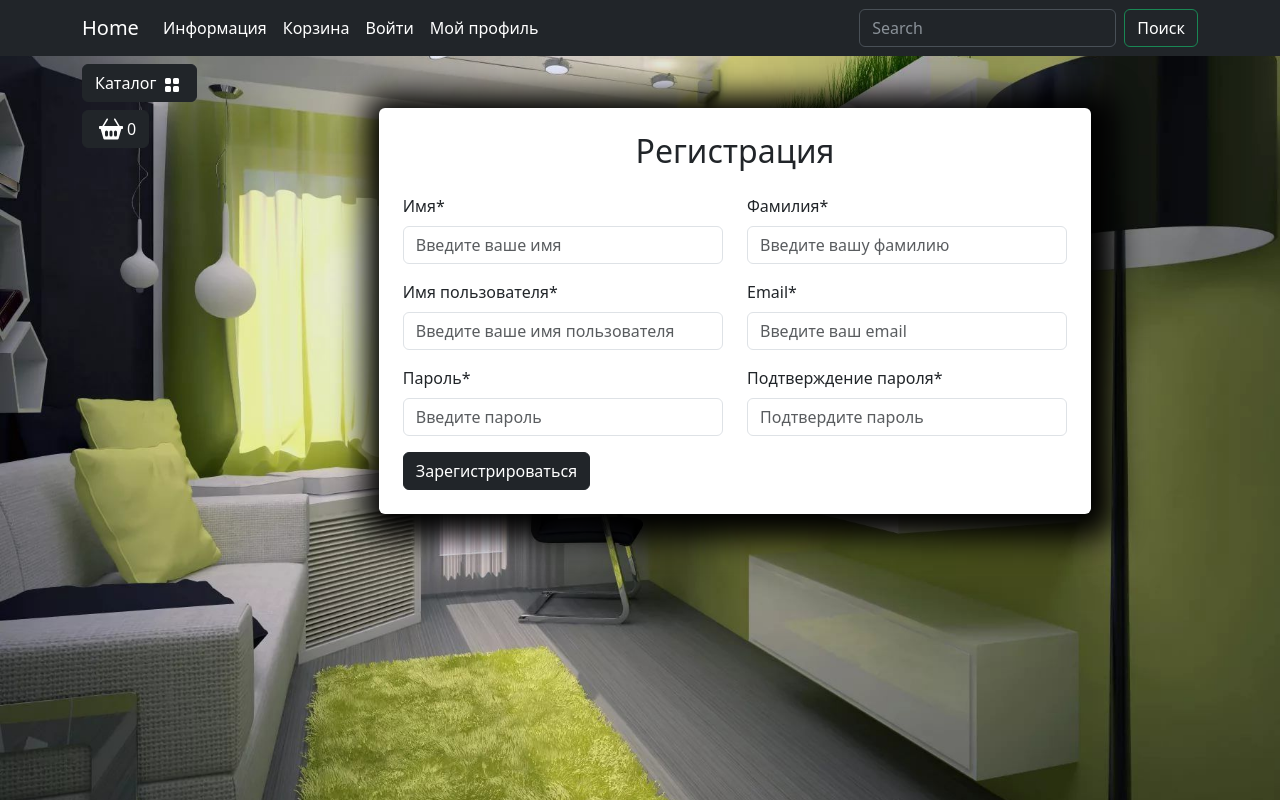
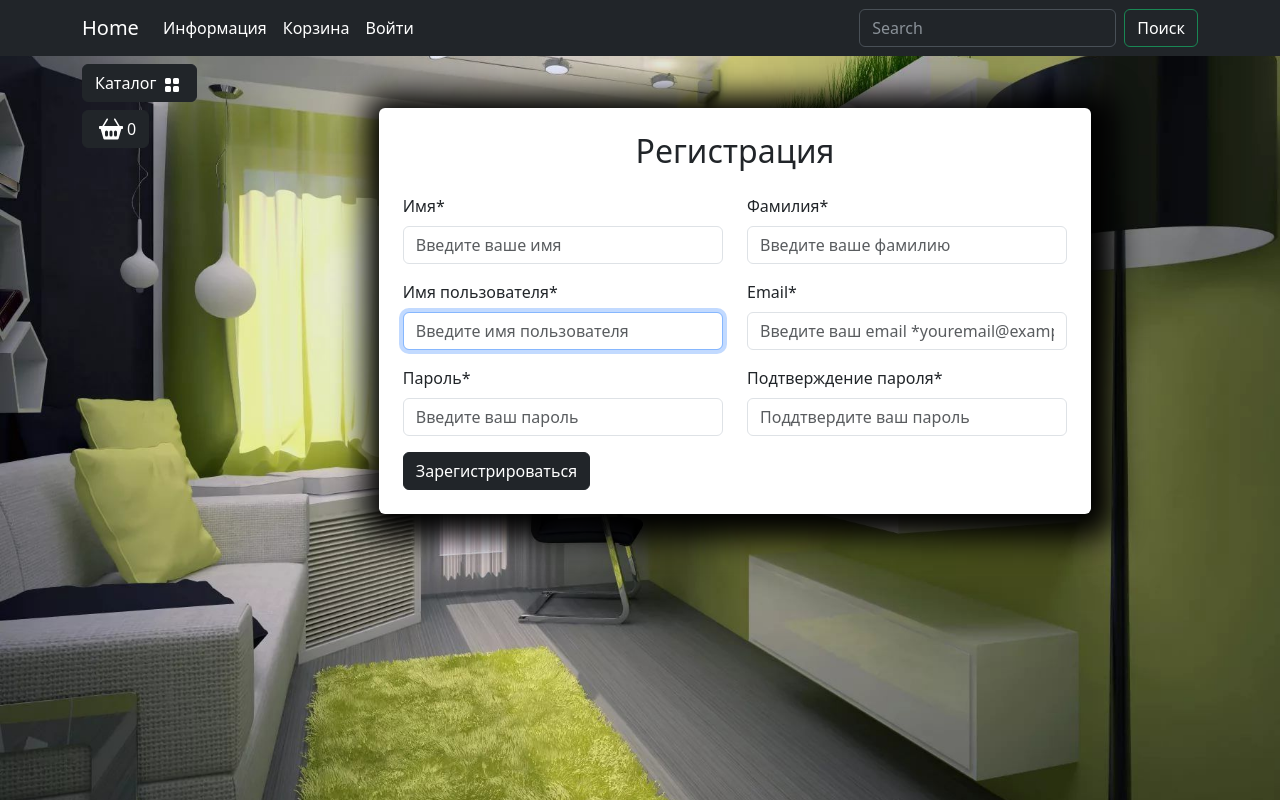
Before and after one commit to Chelovek632/Django, a Django app: page /user/registration/ in a window 1280 px wide. Run offline with Django 4.2, Linux system fonts and the light colour scheme; data comes from the database, SQL or seed files in the repository; parts of the project's set-up code (start-up, migrations or seed data) failed here and were passed over; some libraries are stand-ins or nearby versions.

Commit message:
Registration form and controller are ready

```diff
--- a/main/views.py
+++ b/main/views.py
@@ -10,7 +10,7 @@
 
     context: dict = {
         'title': 'Home - Главная',
-        'content': "Магазин мебели HOME",
+        'content': "",
     }
 
     return render(request, 'main/index.html', context)
--- a/templates/base.html
+++ b/templates/base.html
@@ -12,10 +12,7 @@
     <meta name="viewport" content="width=device-width, initial-scale=1.0">
     <link rel="stylesheet" href="{% static "deps/css/bootstrap/bootstrap.min.css" %}">
     <link rel="stylesheet" href="{% static "deps/css/my_css.css" %}">
-    <!-- Стиль footer-a для главной страницы -->
-    {% block css %}
 
-    {% endblock  %}
     <!-- Favicons for different platforms -->
     <link rel="apple-touch-icon" sizes="180x180" href="{% static "deps/favicon/apple-touch-icon.png" %}">
     <link rel="icon" type="image/png" sizes="32x32" href="{% static "deps/favicon/favicon-32x32.png" %}">
@@ -50,9 +47,11 @@
                         <li class="nav-item">
                             <a class="nav-link  text-white" href="carts/cart.html">Корзина</a>
                         </li>
+                        {% if not user.is_authenticated %}
                         <li class="nav-item">
                             <a class="nav-link  text-white" href="{% url "users:login" %}">Войти</a>
                         </li>
+                        {% else %}
                         <li class="nav-item dropdown ">
                             <a class="nav-link dropdown-toggle text-white" href="#" role="button"
                                 data-bs-toggle="dropdown" aria-expanded="false">
@@ -60,15 +59,16 @@
                             </a>
                             <ul class="dropdown-menu ">
                                 <li><a class="dropdown-item  text-white" href="carts/cart.html">Корзина</a></li>
-                                <li><a class="dropdown-item  text-white" href="{% url "users:profile" %}">Личный кабинет</a>
-                                </li>
+                                <li><a class="dropdown-item  text-white" href="{% url "users:profile" %}">Личный кабинет</a></li>
+                                {% if user.is_admin or user.is_staff %}
                                 <li><a class="dropdown-item  text-white" href="{% url "admin:index" %}">Админ панель</a></li>
-                                <li>
-                                    <hr class="dropdown-divider">
-                                </li>
+                                {% endif %}
+                                <li><hr class="dropdown-divider"></li>
                                 <li><a class="dropdown-item  text-white" href="{% url "users:logout" %}">Выйти</a></li>
                             </ul>
                         </li>
+                        {% endif %}
+
                     </ul>
                     <form class="d-flex" role="search" action="{% url "catalog:search" %}" metho='get'>
                         <input class="form-control me-2" type="search" name='q' placeholder="Search" aria-label="Search">
@@ -114,15 +114,15 @@
                     aria-hidden="true">
                     <div class="modal-dialog modal-dialog-scrollable">
                         <div class="modal-content">
-                            <div class="modal-header">
+                            <div class="modal-header border-success">
                                 <button type="button" class="btn-close" data-bs-dismiss="modal"
                                     aria-label="Close"></button>
                             </div>
-                            <div class="modal-body">
+                            <div class="modal-body border-success" >
                                 <h3 class="text-center mb-4">Корзина</h3>
                                 <div class="container" id="cart-items-container">
                                     <!-- Разметка корзины -->
-                                    <div class="card mb-3 text-bg-light shadow-lg">
+                                    <div class="card mb-3 text-bg-light shadow-lg border border-1 border-success">
                                         <div class="card-header">
                                             <h5 class="card-title">Товар</h5>
                                         </div>
@@ -158,14 +158,14 @@
                                         </ul>
                                     </div>
                                     <div class="card mb-3 shadow-lg">
-                                        <div class="card-footer">
+                                        <div class="card-footer border border-0.1 border-success">
                                             <p class="float-left">Итого <strong>1</strong> товар(а) на сумму</p>
                                             <h4 class="float-left"><strong>100.00 $</strong></h4>
                                         </div>
                                     </div>
                                     <!-- Закончилась разметка корзины -->
                                 </div>
-                                <a class="btn btn-dark" href="orders/create_order.html">
+                                <a class="btn btn-dark border border-3 border-success  btn-outline-success text-white" href="orders/create_order.html">
                                     Оформить заказ
                                 </a>
                             </div>
--- a/users/forms.py
+++ b/users/forms.py
@@ -1,5 +1,7 @@
+from logging import PlaceHolder
 from django import contrib, forms
-from django.contrib.auth.forms import AuthenticationForm
+from django.contrib.auth.forms import AuthenticationForm, UserCreationForm
+
 
 from users.models import User
 
@@ -16,3 +18,64 @@
     class meta:
         model = User
         fields = ['username', 'password']
+
+class UserRegistrationForm(UserCreationForm):
+    class Meta:
+        model = User
+        fields = (
+            "first_name",
+            "last_name",
+            "username",
+            "email",
+            "password1",
+            "password2",
+        )
+
+    first_name = forms.CharField(
+        widget=forms.TextInput(
+            attrs={
+                "class": "form-control",
+                "placeholder": "Введите ваше имя",
+            }
+        )
+    )
+    last_name = forms.CharField(
+        widget=forms.TextInput(
+            attrs={
+                "class": "form-control",
+                "placeholder": "Введите ваше фамилию",
+            }
+        )
+    )
+    username = forms.CharField(
+        widget=forms.TextInput(
+            attrs={
+                "class": "form-control",
+                "placeholder": "Введите имя пользователя",
+            }
+        )
+    )
+    email = forms.CharField(
+        widget=forms.EmailInput(
+            attrs={
+                "class": "form-control",
+                "placeholder": "Введите ваш email *youremail@example.com",
+            }
+        )
+    )
+    password1 = forms.CharField(
+        widget=forms.PasswordInput(
+            attrs={
+                "class": "form-control",
+                "placeholder": "Введите ваш пароль",
+            }
+        )
+    )
+    password2 = forms.CharField(
+        widget=forms.PasswordInput(
+            attrs={
+                "class": "form-control",
+                "placeholder": "Поддтвердите ваш пароль",
+            }
+        )
+    )
--- a/users/templates/users/registration.html
+++ b/users/templates/users/registration.html
@@ -7,41 +7,53 @@
         <div class="row justify-content-center">
             <div class="col-md-9 bg-white p-4 mb-5 mx-2 rounded custom-shadow">
                 <h2 class="text-center mb-4">Регистрация</h2>
-                <form>
+                <form action="{% url 'user:registration' %}" method="post">
+                    {% csrf_token %}
                     <div class="row">
                         <div class="col-md-6 mb-3">
-                            <label for="firstName" class="form-label">Имя*</label>
-                            <input type="text" class="form-control" id="firstName"
-                                placeholder="Введите ваше имя" required>
+                            <label for="{{ form.first_name.id_for_label }}" class="form-label">Имя*</label>
+                            {{ form.first_name }}
+                            {% if form.first_name.errors %}
+                            <div class="alert alert-danger alert-dismissible fade show">{{ form.first_name.errors }}</div>
+                            {% endif %}
                         </div>
                         <div class="col-md-6 mb-3">
-                            <label for="lastName" class="form-label">Фамилия*</label>
-                            <input type="text" class="form-control" id="lastName"
-                                placeholder="Введите вашу фамилию" required>
+                            <label for="{{ form.last_name.id_for_label }}" class="form-label">Фамилия*</label>
+                            {{ form.last_name }}
+                            {% if form.last_name.errors %}
+                            <div class="alert alert-danger alert-dismissible fade show">{{ form.last_name.errors }}</div>
+                            {% endif %}
                         </div>
                         <div class="col-md-6 mb-3">
-                            <label for="username" class="form-label">Имя пользователя*</label>
-                            <input type="text" class="form-control" id="username"
-                                placeholder="Введите ваше имя пользователя" required>
+                            <label for="{{ form.username.id_for_label }}" class="form-label">Имя пользователя*</label>
+                            {{ form.username }}
+                            {% if form.username.errors %}
+                            <div class="alert alert-danger alert-dismissible fade show">{{ form.username.errors }}</div>
+                            {% endif %}
                         </div>
                         <div class="col-md-6 mb-3">
-                            <label for="email" class="form-label">Email*</label>
-                            <input type="email" class="form-control" id="email"
-                                placeholder="Введите ваш email" required>
+                            <label for="{{ form.email.id_for_label }}" class="form-label">Email*</label>
+                            {{ form.email }}
+                            {% if form.email.errors %}
+                            <div class="alert alert-danger alert-dismissible fade show">{{ form.email.errors }}</div>
+                            {% endif %}
                         </div>
                         <div class="col-md-6 mb-3">
-                            <label for="password1" class="form-label">Пароль*</label>
-                            <input type="password" class="form-control" id="password1"
-                                placeholder="Введите пароль" required>
+                            <label for="{{ form.password1.id_for_label }}" class="form-label">Пароль*</label>
+                            {{ form.password1 }}
+                            {% if form.password1.errors %}
+                            <div class="alert alert-danger alert-dismissible fade show">{{ form.password1.errors }}</div>
+                            {% endif %}
                         </div>
                         <div class="col-md-6 mb-3">
-                            <label for="password2" class="form-label">Подтверждение пароля*</label>
-                            <input type="password" class="form-control" id="password2"
-                                placeholder="Подтвердите пароль" required>
+                            <label for="{{ form.password2.id_for_label }}" class="form-label">Подтверждение пароля*</label>
+                            {{ form.password2 }}
+                            {% if form.password2.errors %}
+                            <div class="alert alert-danger alert-dismissible fade show">{{ form.password2.errors }}</div>
+                            {% endif %}
                         </div>
                     </div>
-                    <button type="submit"
-                        class="btn btn-dark btn-block">Зарегистрироваться</button>
+                    <button type="submit" class="btn btn-dark btn-block">Зарегистрироваться</button>
                 </form>
             </div>
         </div>
--- a/users/views.py
+++ b/users/views.py
@@ -1,10 +1,11 @@
 
+from os import getlogin
 from django.contrib import auth
 from django.http import HttpResponseRedirect
-from django.shortcuts import render
+from django.shortcuts import redirect, render
 from django.urls import reverse
 
-from users.forms import UserloginForm
+from users.forms import UserRegistrationForm, UserloginForm
 
 def login(request):
     if request.method == 'POST':
@@ -25,10 +26,22 @@
     return render(request, 'users/login.html', context)
 
 def registration(request):
+    if request.method == 'POST':
+        form = UserRegistrationForm(data=request.POST)
+        if form.is_valid():
+            form.save()
+            user = form.instance
+            auth.login(request, user)
+            return HttpResponseRedirect(reverse('main:index'))
+    else:
+        form = UserRegistrationForm()
+
     context = {
-        'title': 'Home - Регистрация'
+        'title': 'Home - Регистрация',
+        'form': form
     }
     return render(request, 'users/registration.html', context)
+
 
 def profile(request):
     context = {
@@ -37,4 +50,5 @@
     return render(request, 'users/profile.html', context)
 
 def logout(request):
-    pass
+    auth.logout(request)
+    return redirect(reverse('main:index'))
```
